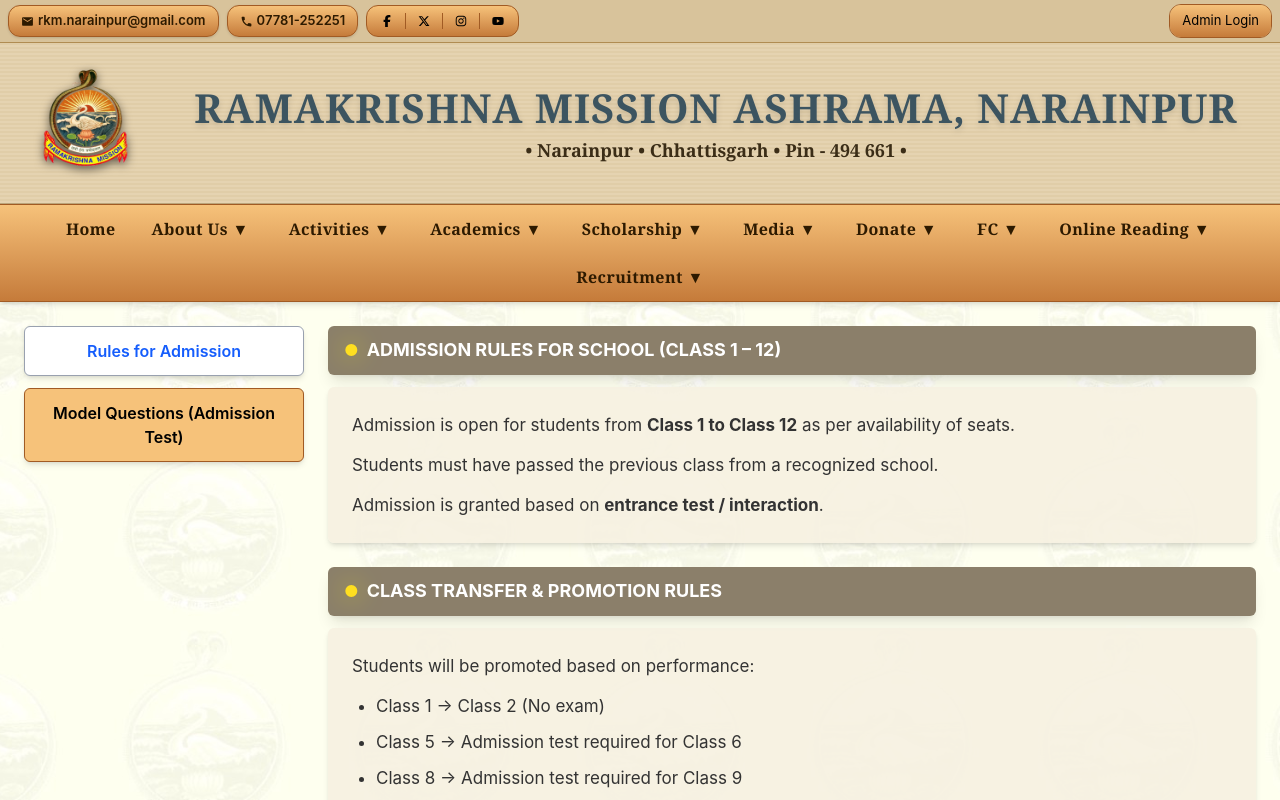
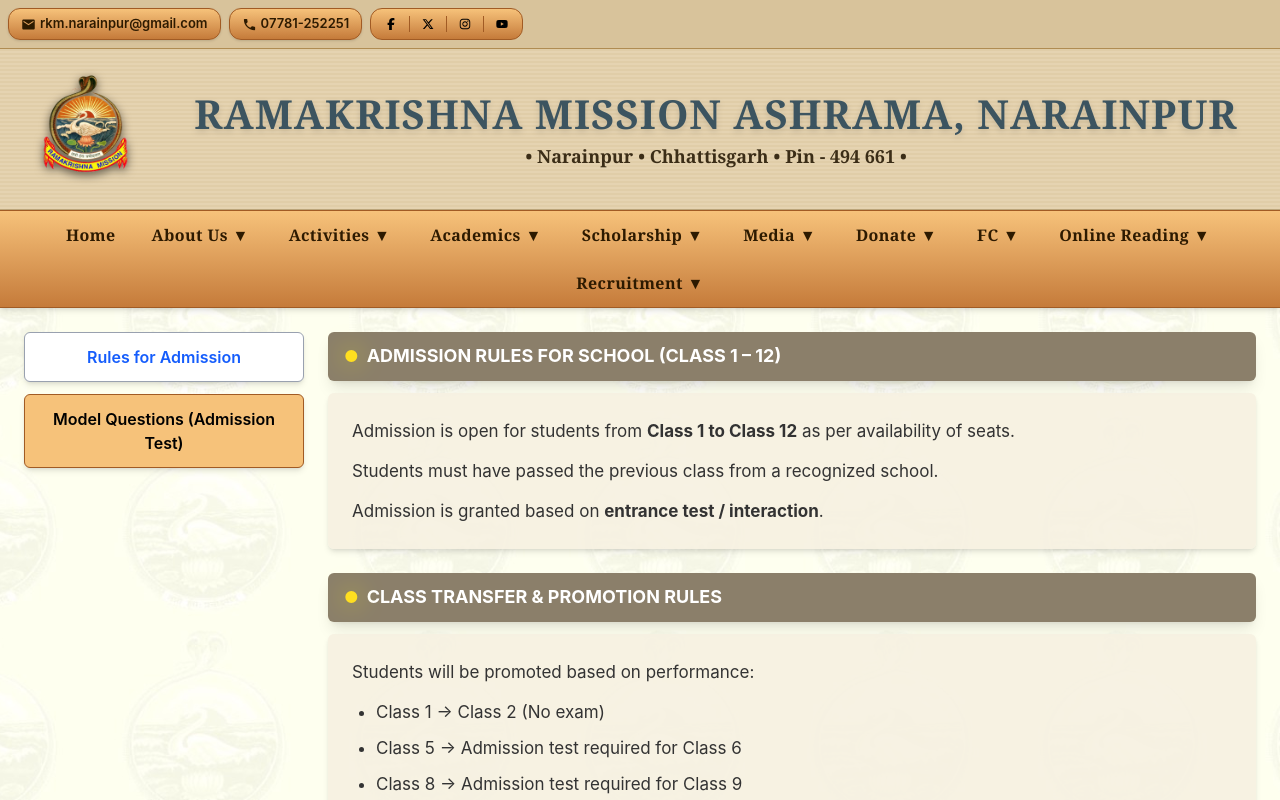
Before and after one commit to monujaanwadde360/ramakrishna-mission-ashrama-narainpur, a React (Vite) app in the folder frontend/: page /academics/admission-rules in a window 1280 px wide. Shown: the top 800 px of the page. Built offline with nearby package versions, Linux system fonts and the light colour scheme.

Commit message:
Update TopNavbar.jsx

```diff
--- a/frontend/src/components/TopNavbar.jsx
+++ b/frontend/src/components/TopNavbar.jsx
@@ -1,6 +1,4 @@
 import React from "react";
-import { Link } from "react-router-dom";
-import { TOP_LINKS } from "../data/navbarData";
 
 import {
   FaFacebookF,
@@ -28,69 +26,94 @@
 
 const TopNavbar = () => {
   return (
-    <div className="bg-[#d8c39b] border-b border-[#b08c52] px-2 py-1 text-[13px] overflow-x-auto">
+    <div className="bg-[#d8c39b] border-b border-[#b08c52] px-2 py-2 text-[13px]">
 
-      {/* SINGLE LINE (NO WRAP EVER) */}
-      <div className="flex items-center justify-between gap-2 min-w-max">
+      {/* RESPONSIVE CONTAINER */}
+      <div className="flex flex-col sm:flex-row sm:items-center sm:justify-between gap-2">
 
         {/* LEFT */}
-        <div className="flex items-center gap-2">
+        <div className="flex flex-wrap items-center gap-2">
 
           {/* EMAIL */}
-          <a href="mailto:rkm.narainpur@gmail.com" className={btnStyle}>
-            <MdEmail className="mr-1" />
-            <span className="hidden lg:inline">
+          <a
+            href="mailto:rkm.narainpur@gmail.com"
+            className={btnStyle}
+          >
+            <MdEmail className="mr-1 text-[15px]" />
+
+            <span className="hidden md:inline">
               rkm.narainpur@gmail.com
             </span>
           </a>
 
           {/* PHONE */}
-          <a href="tel:07781252251" className={btnStyle}>
-            <MdPhone className="mr-1" />
+          <a
+            href="tel:07781252251"
+            className={btnStyle}
+          >
+            <MdPhone className="mr-1 text-[15px]" />
+
             <span>07781-252251</span>
           </a>
 
           {/* SOCIAL */}
           <div className={socialContainer}>
 
-            <a href="https://facebook.com" target="_blank" rel="noopener noreferrer" className={socialBtn}>
-              <FaFacebookF className={`${iconStyle} hover:text-blue-700`} />
+            {/* FACEBOOK */}
+            <a
+              href="https://facebook.com"
+              target="_blank"
+              rel="noopener noreferrer"
+              className={socialBtn}
+            >
+              <FaFacebookF
+                className={`${iconStyle} hover:text-blue-700`}
+              />
             </a>
 
             <span className="h-4 border-r border-[#a15b24]" />
 
-            <a href="https://twitter.com" target="_blank" rel="noopener noreferrer" className={socialBtn}>
-              <FaXTwitter className={`${iconStyle} hover:text-black`} />
+            {/* TWITTER */}
+            <a
+              href="https://twitter.com"
+              target="_blank"
+              rel="noopener noreferrer"
+              className={socialBtn}
+            >
+              <FaXTwitter
+                className={`${iconStyle} hover:text-black`}
+              />
             </a>
 
             <span className="h-4 border-r border-[#a15b24]" />
 
-            <a href="https://instagram.com" target="_blank" rel="noopener noreferrer" className={socialBtn}>
-              <FaInstagram className={`${iconStyle} hover:text-pink-600`} />
+            {/* INSTAGRAM */}
+            <a
+              href="https://instagram.com"
+              target="_blank"
+              rel="noopener noreferrer"
+              className={socialBtn}
+            >
+              <FaInstagram
+                className={`${iconStyle} hover:text-pink-600`}
+              />
             </a>
 
             <span className="h-4 border-r border-[#a15b24]" />
 
-            <a href="https://youtube.com" target="_blank" rel="noopener noreferrer" className={socialBtn}>
-              <FaYoutube className={`${iconStyle} hover:text-red-600`} />
+            {/* YOUTUBE */}
+            <a
+              href="https://youtube.com"
+              target="_blank"
+              rel="noopener noreferrer"
+              className={socialBtn}
+            >
+              <FaYoutube
+                className={`${iconStyle} hover:text-red-600`}
+              />
             </a>
 
           </div>
-        </div>
-
-        {/* RIGHT */}
-        <div className="flex items-center divide-x divide-[#a15b24] border border-[#a15b24] rounded-xl overflow-hidden">
-
-          {TOP_LINKS.map((item, index) => (
-            <Link
-              key={item.label + index}
-              to={item.path}
-              className="px-3 h-8 flex items-center bg-gradient-to-b from-[#f6c27a] to-[#c57b3a] hover:brightness-105 transition"
-            >
-              {item.label}
-            </Link>
-          ))}
-
         </div>
       </div>
     </div>
```
